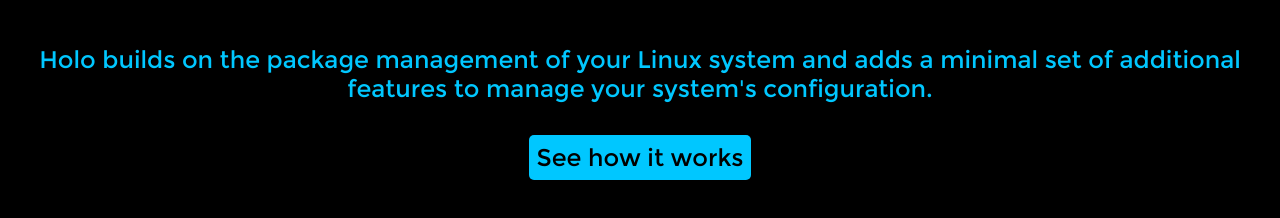
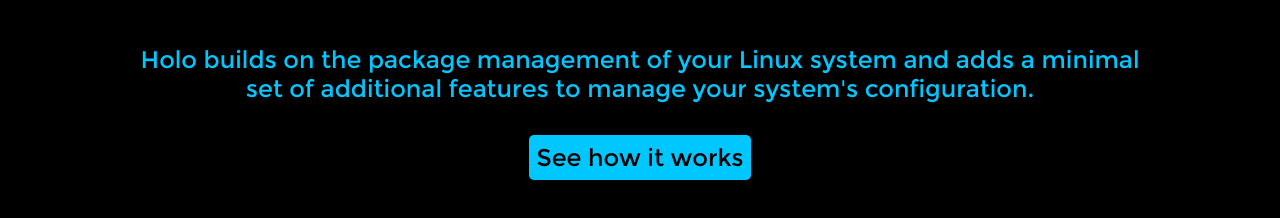
Before and after one commit to holocm/holo-docs, a plain HTML site: page website/index.html in a window 1280 px wide. Shown: the part 402-620 px from the top of the page. Drawn offline with Linux system fonts and the light colour scheme.

Commit message:
restrict with of text on the frontpage

```diff
--- a/website/site.css
+++ b/website/site.css
@@ -49,6 +49,12 @@
     background: black;
     color: #00C7FF;
     text-align: center;
+}
+
+#pitch p {
+    margin-left: auto;
+    margin-right: auto;
+    max-width: 1000px;
 }
 
 #pitch-logo img {
```
